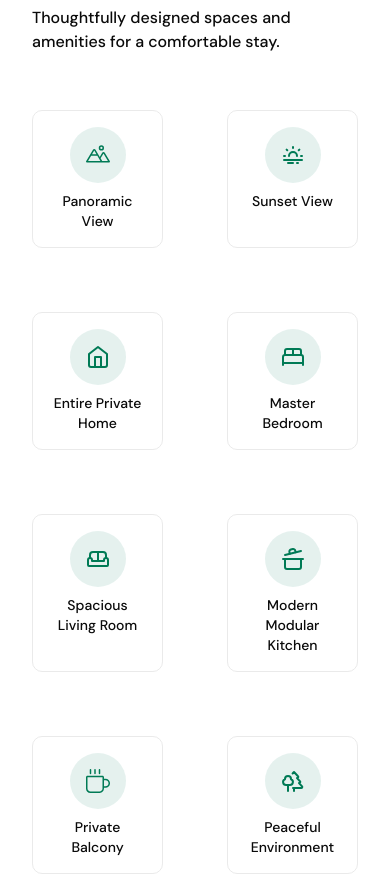
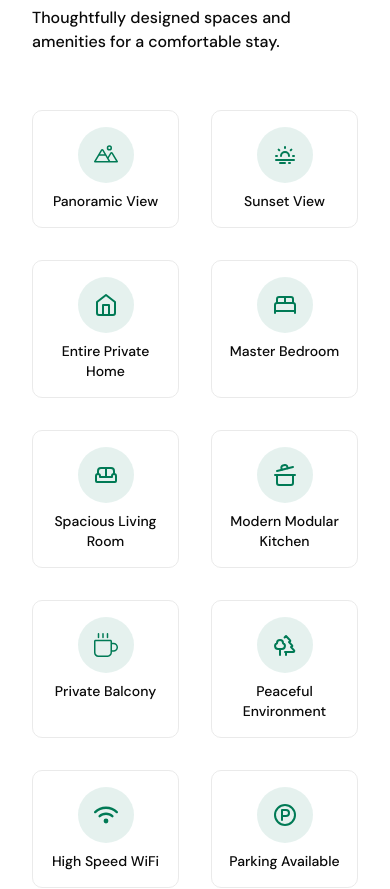
Before and after one commit to gurungbsal18/gurung-nest-home-stay, a Next.js app in the folder frontend/: page / in a window 390 px wide. Shown: the part 3191-4080 px from the top of the page. Built offline with nearby package versions, Linux system fonts and the light colour scheme; a web font is replaced by a local one.

Commit message:
responsive fix for everything section gap

```diff
--- a/frontend/components/EverythingYouNeedSection.tsx
+++ b/frontend/components/EverythingYouNeedSection.tsx
@@ -77,7 +77,7 @@ const db = [
 
 function EverythingYouNeedSection() {
   return (
-    <div className='container mx-auto'>
+    <div className="container mx-auto">
       <div className="mb-14 flex flex-col items-center gap-2">
         <h4 className="text-3xl font-bold sm:text-4xl lg:text-5xl">
           <span className="text-primary">Everything</span> You Need
@@ -87,7 +87,7 @@ function EverythingYouNeedSection() {
         </p>
       </div>
 
-      <div className='grid grid-cols-2 md:grid-cols-3 lg:grid-cols-6 gap-16'>
+      <div className="grid grid-cols-2 gap-8 md:grid-cols-3 lg:grid-cols-6 lg:gap-16">
         {db.map((list) => {
           const Icon = list.icon
           return (
```
Lines whose indentation alone changed are shown as unchanged.
